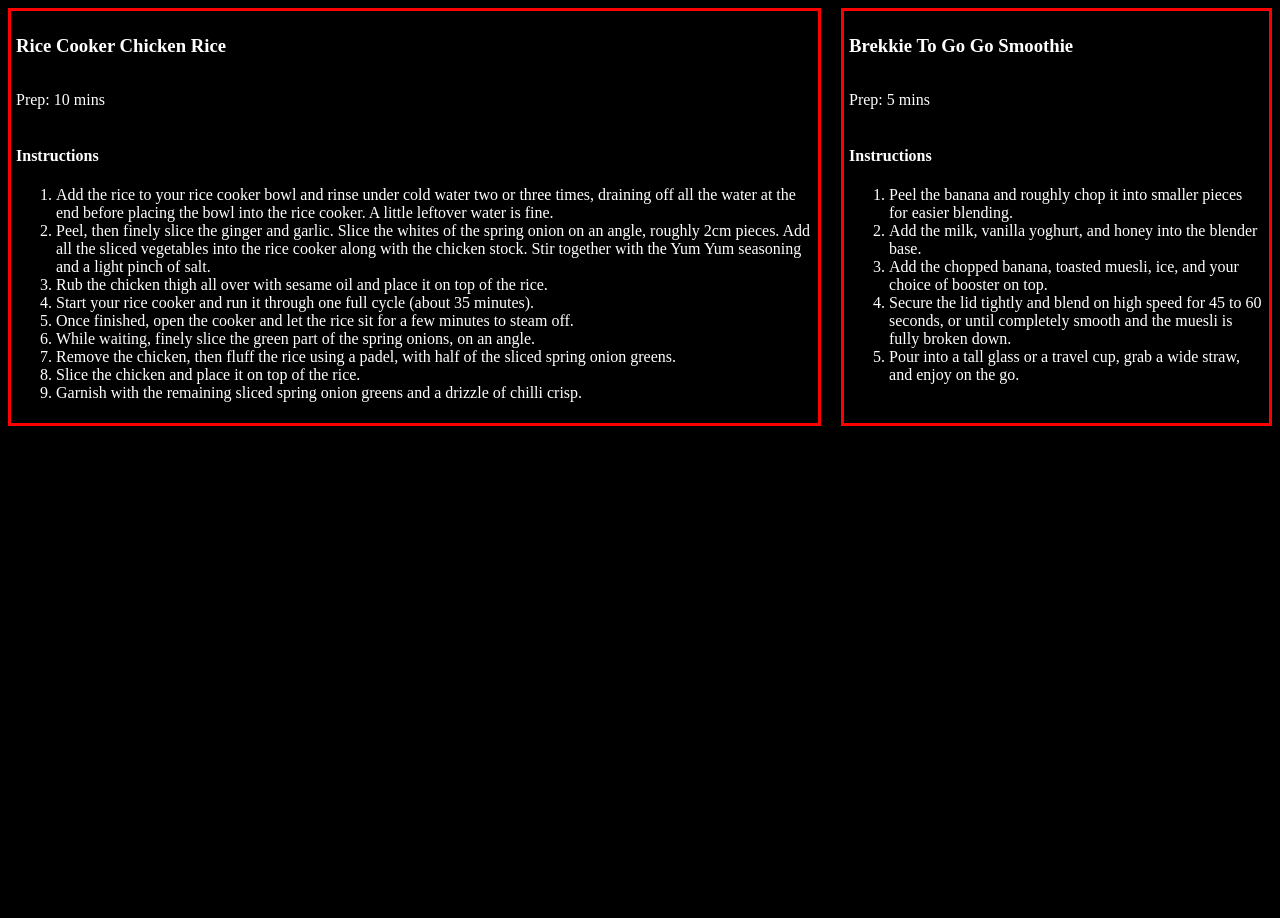
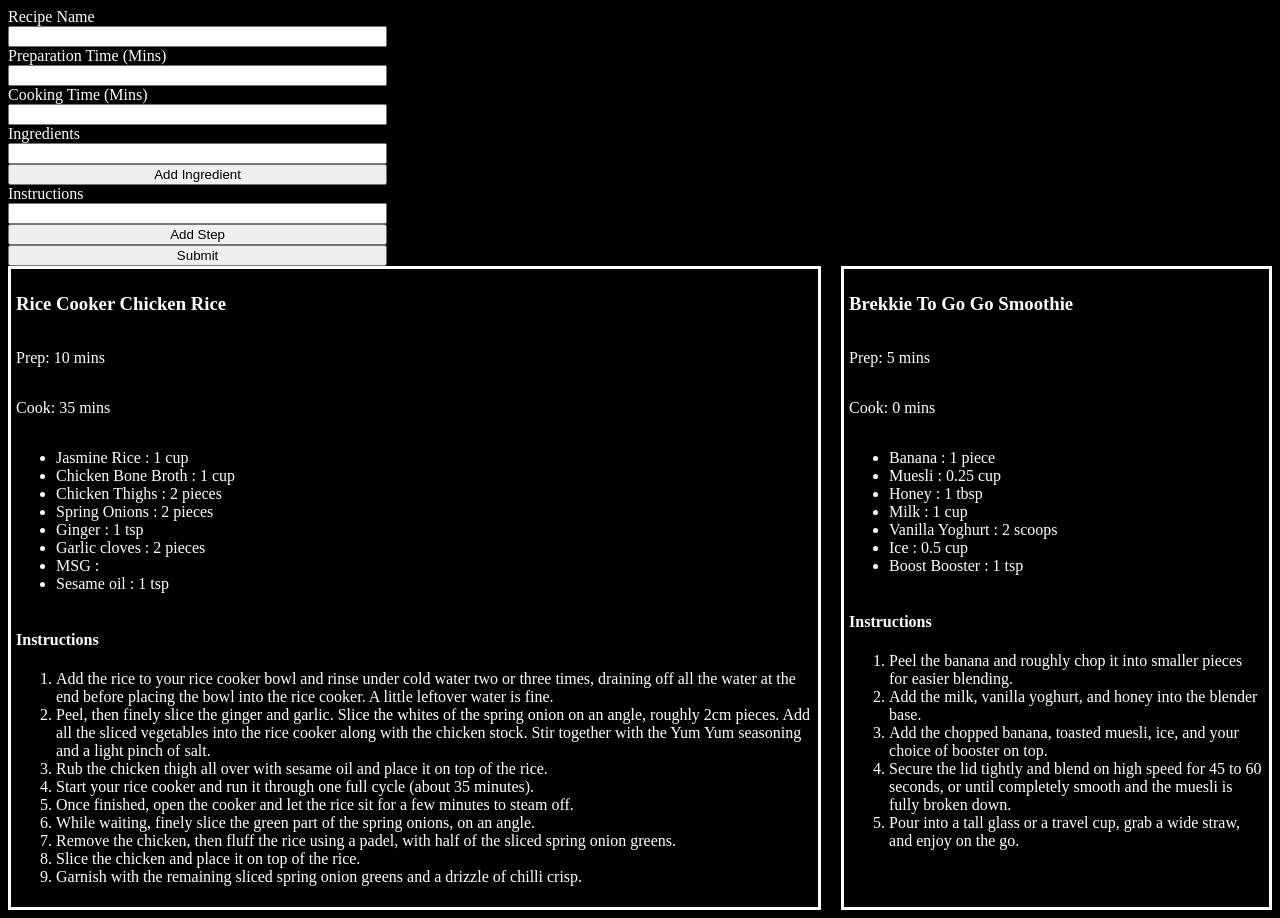
Before and after one commit to thebroheim/recipeazy, a React (Vite) app: page / in a window 1280 px wide. Before the commit the page ends 800 px from the top, so only its background shows below. Built offline with nearby package versions, Linux system fonts and the light colour scheme.

Commit message:
Add Recipe Form

```diff
--- a/src/App.jsx
+++ b/src/App.jsx
@@ -3,12 +3,23 @@ import reactLogo from './assets/react.svg'
 import viteLogo from './assets/vite.svg'
 import heroImg from './assets/hero.png'
 import './App.css'
-import recipes from './data/recipes'
 import RecipeCard from './components/RecipeCard'
+import NewRecipeForm from './components/NewRecipeForm'
+import initialRecipes from './data/recipes'
 
 function App() {
+
+  const [recipes, setRecipes] = useState(initialRecipes)
+
+  function addRecipe(newRecipe) {
+    setRecipes(prevRecipes => [...prevRecipes, newRecipe]);
+  }
+
   return (
     <div>
+      <div className= "new-recipe-form">
+        <NewRecipeForm onAddRecipe = {addRecipe}/>
+      </div>
       <div className="recipe-grid">
         {recipes.map((item) => (
           <RecipeCard
--- /dev/null
+++ b/src/components/NewRecipeForm.jsx
@@ -0,0 +1,91 @@
+import React from "react"
+import { useState } from 'react';
+
+const RecipeForm = ({onAddRecipe}) => {
+
+const [formData, setFormData] = useState({
+  title: "",
+  prepTime: "",
+  cookTime: "",
+  ingredients: [""],
+  instructions: [""]
+});
+
+function handleChange(e) {
+  const { name, value } = e.target;
+  setFormData(prev => ({ ...prev, [name]: value }));
+}
+
+function handleIngredientsChange(index, value){
+  setFormData(prev => {
+    const updatedIngredients = [...prev.ingredients];
+    updatedIngredients[index] = value;
+    return { ...prev, ingredients: updatedIngredients };
+  });
+}
+
+function handleAddIngredient(){
+    setFormData(prev => {
+        return {...prev, ingredients: [...prev.ingredients, ""]};
+    });
+}
+
+function handleInstructionsChange(index, value){
+  setFormData(prev => {
+    const updatedSteps = [...prev.instructions];
+    updatedSteps[index] = value;
+    return { ...prev, instructions: updatedSteps };
+  });
+}
+
+function handleAddInstruction(){
+    setFormData(prev => {
+        return {...prev, instructions: [...prev.instructions, ""]};
+    });
+}
+
+function handleSubmit(e) {
+  e.preventDefault();
+  onAddRecipe({id: Date.now(), ...formData});
+  setFormData({
+    title: "",
+    prepTime: "",
+    cookTime: "",
+    ingredients: [""],
+    instructions: [""],
+
+  }); // clear the input after submit
+}
+
+  return <form onSubmit={handleSubmit}>
+        <label>Recipe Name</label>
+        <input name="title" value={formData.title} onChange = {handleChange} type="text"/>
+
+        <label>Preparation Time (Mins)</label>
+        <input name="prepTime" value={formData.prepTime} onChange = {handleChange} type="text"/>
+
+        <label>Cooking Time (Mins)</label>
+        <input name="cookTime" value={formData.cookTime} onChange = {handleChange} type="text"/>
+
+        <label>Ingredients</label>
+                {formData.ingredients.map((ingredient, key)=>{
+            return <input name="ingredients" key={key} value={ingredient} onChange = {(e) => handleIngredientsChange(key, e.target.value)} type="text"/>
+        })}
+        <button type= "button" onClick={handleAddIngredient}>Add Ingredient</button>
+
+
+        <label>Instructions</label>
+        {formData.instructions.map((instruction, key)=>{
+            return <input name="instruction" key={key} value={instruction} onChange = {(e) => handleInstructionsChange(key, e.target.value)} type="text"/>
+        })}
+        <button type= "button" onClick={handleAddInstruction}>Add Step</button>
+
+
+
+
+        <input type= "submit"/>
+    </form>
+
+}
+
+export default RecipeForm
--- a/src/components/RecipeCard.jsx
+++ b/src/components/RecipeCard.jsx
@@ -5,6 +5,13 @@ const RecipeCard = ({recipe}) => {
     <div className ="recipe-card">
         <h3>{recipe.title}</h3>
         <p>Prep: {recipe.prepTime}</p>
+        <p>Cook: {recipe.cookTime}</p>
+        <ul>
+            {recipe.ingredients.map((ingredient, index) => (
+                <li key={index}>{ingredient.name} : {ingredient.quantity} {ingredient.unit}</li>
+            ))}
+
+        </ul>
         <div className = "recipe-steps">
             <h4>Instructions</h4>
             <ol>
--- a/src/index.css
+++ b/src/index.css
@@ -12,5 +12,11 @@ html {
     display: flex;
     flex-direction: column;
     padding: 5px;
-    border: solid red;
+    border: solid white;
 }
+
+form {
+    display: flex;
+    flex-direction: column;
+    width: 30%;
+}
```
Also changed, not shown: 1 other file (tests, documents, lock files or other folders).
